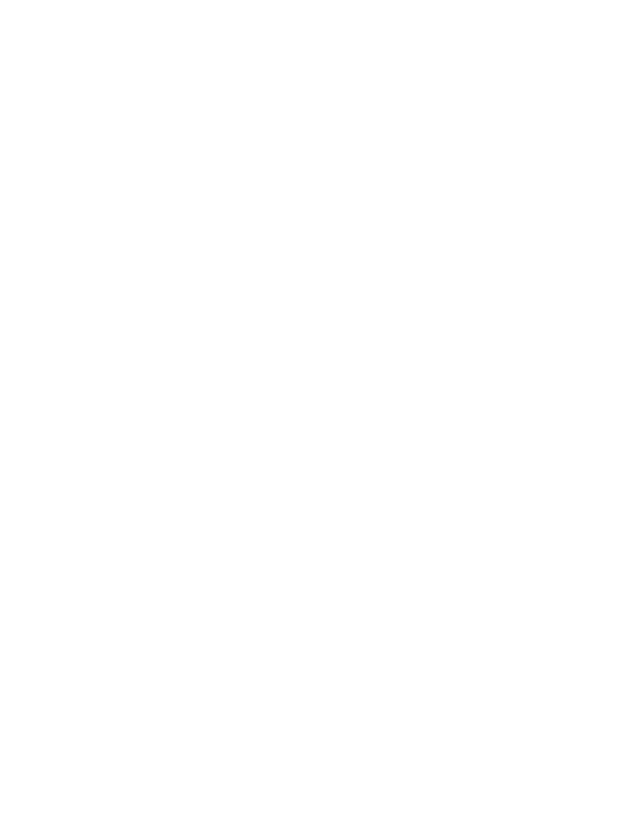
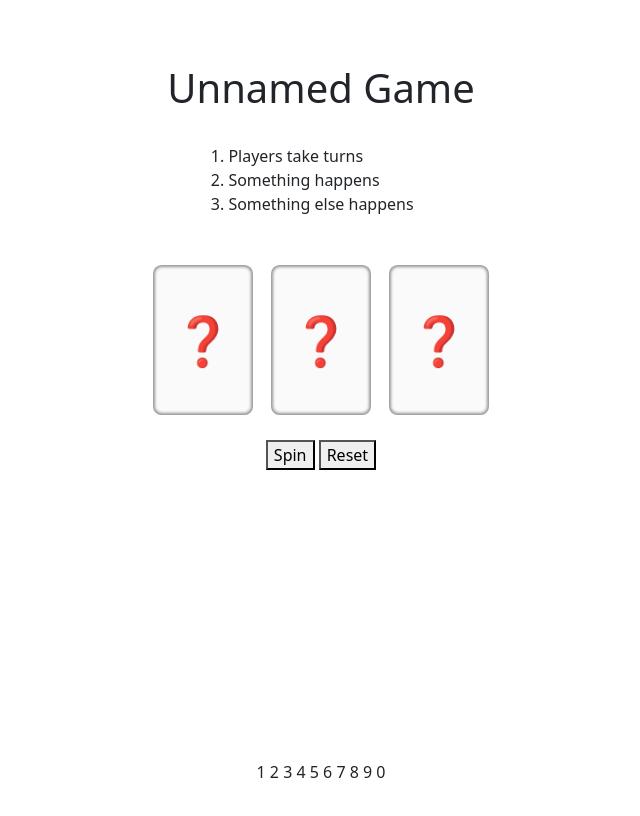
Before and after one commit to scoops82/wordslots, a plain HTML site: page index.html in a window 1280 px wide. Shown: the whole page, without its empty margins (319-959 px from the left). Drawn offline with nearby package versions, Linux system fonts and the light colour scheme.

Commit message:
Added number randomiser

```diff
--- a/index.html
+++ b/index.html
@@ -4,7 +4,7 @@
     <meta charset="UTF-8" />
     <meta http-equiv="X-UA-Compatible" content="IE=edge" />
     <meta name="viewport" content="width=device-width, initial-scale=1.0" />
-    <title>Document</title>
+    <title>WiP</title>
     <link rel="stylesheet" href="src/styles.css" />
     <script src="script\main.js" type="module"></script>
     <link
@@ -15,6 +15,42 @@
     />
   </head>
   <body>
+    <div class="p-5 m-3">
+      <h1 class="text-center">Unnamed Game</h1>
+      <div class="row justify-content-center">
+      <div class="instructions col-md-auto align-items-center"><ol class="rules p-4"><li>Players take turns
+      </li><li>Something happens
+      </li><li>Something else happens
+      </li></ol>
+    </div></div>
+    <div id="app">
+  <div class="doors">
+    <div class="door">
+      <div class="boxes">
+        <!-- <div class="box">?</div> -->
+      </div>
+    </div>
+
+    <div class="door">
+      <div class="boxes">
+        <!-- <div class="box">?</div> -->
+      </div>
+    </div>
+
+    <div class="door">
+      <div class="boxes">
+        <!-- <div class="box">?</div> -->
+      </div>
+    </div>
+  </div>
+
+  <div class="buttons">
+    <button id="spinner">Spin</button>
+    <button id="reseter">Reset</button>
+  </div>
+
+  <p class="info"></p>
+</div>
     <script
       src="https://cdn.jsdelivr.net/npm/bootstrap@5.2.0-beta1/dist/js/bootstrap.bundle.min.js"
       integrity="sha384-pprn3073KE6tl6bjs2QrFaJGz5/SUsLqktiwsUTF55Jfv3qYSDhgCecCxMW52nD2"
--- a/script/main.js
+++ b/script/main.js
@@ -0,0 +1,91 @@
+(function () {
+  "use strict";
+
+  const numbers = ["1", "2", "3", "4", "5", "6", "7", "8", "9", "0"];
+  document.querySelector(".info").textContent = numbers.join(" ");
+
+  const doors = document.querySelectorAll(".door");
+  document.querySelector("#spinner").addEventListener("click", spin);
+  document.querySelector("#reseter").addEventListener("click", init);
+
+  async function spin() {
+    init(false, 1, 2);
+    for (const door of doors) {
+      const boxes = door.querySelector(".boxes");
+      const duration = parseInt(boxes.style.transitionDuration);
+      boxes.style.transform = "translateY(0)";
+      await new Promise((resolve) => setTimeout(resolve, duration * 100));
+    }
+  }
+
+  function init(firstInit = true, groups = 1, duration = 1) {
+    for (const door of doors) {
+      if (firstInit) {
+        door.dataset.spinned = "0";
+      } else if (door.dataset.spinned === "1") {
+        return;
+      }
+
+      const boxes = door.querySelector(".boxes");
+      const boxesClone = boxes.cloneNode(false);
+
+      const pool = ["❓"];
+      if (!firstInit) {
+        const arr = [];
+        for (let n = 0; n < (groups > 0 ? groups : 1); n++) {
+          arr.push(...numbers);
+        }
+        pool.push(...shuffle(arr));
+
+        boxesClone.addEventListener(
+          "transitionstart",
+          function () {
+            door.dataset.spinned = "1";
+            this.querySelectorAll(".box").forEach((box) => {
+              box.style.filter = "blur(1px)";
+            });
+          },
+          { once: true }
+        );
+
+        boxesClone.addEventListener(
+          "transitionend",
+          function () {
+            this.querySelectorAll(".box").forEach((box, index) => {
+              box.style.filter = "blur(0)";
+              if (index > 0) this.removeChild(box);
+            });
+          },
+          { once: true }
+        );
+      }
+      // console.log(pool);
+
+      for (let i = pool.length - 1; i >= 0; i--) {
+        const box = document.createElement("div");
+        box.classList.add("box");
+        box.style.width = door.clientWidth + "px";
+        box.style.height = door.clientHeight + "px";
+        box.textContent = pool[i];
+        boxesClone.appendChild(box);
+      }
+      boxesClone.style.transitionDuration = `${duration > 0 ? duration : 1}s`;
+      boxesClone.style.transform = `translateY(-${
+        door.clientHeight * (pool.length - 1)
+      }px)`;
+      door.replaceChild(boxesClone, boxes);
+      // console.log(door);
+    }
+  }
+
+  function shuffle([...arr]) {
+    let m = arr.length;
+    while (m) {
+      const i = Math.floor(Math.random() * m--);
+      [arr[m], arr[i]] = [arr[i], arr[m]];
+    }
+    return arr;
+  }
+
+  init();
+})();
--- a/src/styles.css
+++ b/src/styles.css
@@ -0,0 +1,78 @@
+html,
+body {
+  width: 100vw;
+  height: 100vh;
+  margin: 0;
+  border: 0;
+  padding: 0;
+  -webkit-box-sizing: border-box;
+  -moz-box-sizing: border-box;
+  box-sizing: border-box;
+}
+
+*,
+*::before,
+*::after {
+  -webkit-box-sizing: inherit;
+  -moz-box-sizing: inherit;
+  box-sizing: inherit;
+}
+
+#app {
+  width: 100%;
+  height: 100%;
+
+  display: flex;
+  flex-direction: column;
+  justify-content: center;
+  align-items: center;
+}
+
+.doors {
+  display: flex;
+}
+
+.door {
+  background: #fafafa;
+  box-shadow: 0 0 3px 2px rgba(0, 0, 0, 0.4) inset;
+
+  width: 100px;
+  height: 150px;
+  overflow: hidden;
+
+  border-radius: 1ex;
+  margin: 1ch;
+}
+
+.boxes {
+  /* transform: translateY(0); */
+  transition: transform 1s ease-in-out;
+}
+
+.box {
+  display: flex;
+  justify-content: center;
+  align-items: center;
+
+  font-size: 3rem;
+}
+
+.buttons {
+  margin: 1rem 0 2rem 0;
+}
+
+button {
+  cursor: pointer;
+
+  font-size: 1.2rem;
+  text-transform: uppercase;
+
+  margin: 0 0.2rem 0 0.2rem;
+}
+
+.info {
+  position: fixed;
+  bottom: 0;
+  width: 100%;
+  text-align: center;
+}
```
